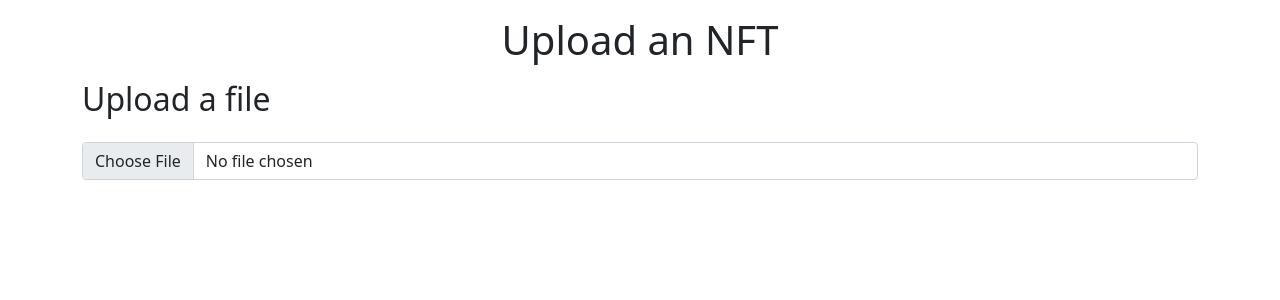
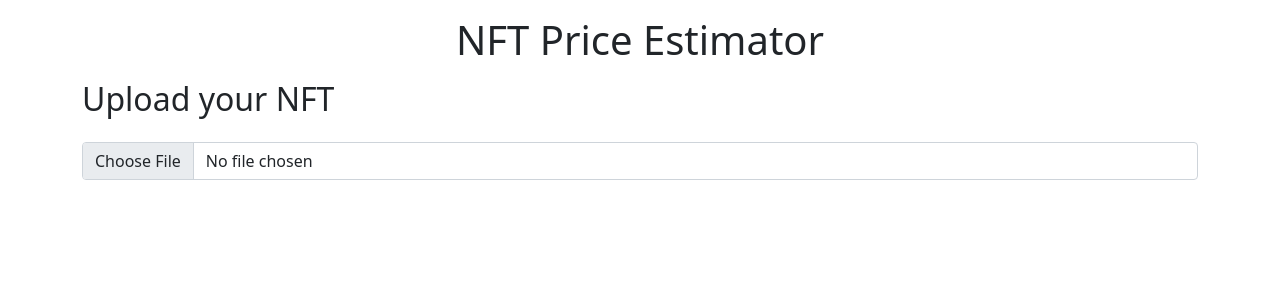
Before and after one commit to cs4225-nft-price-estimator/nft-price-estimator, a Flask app: page / in a window 1280 px wide. Shown: the top 300 px of the page. Run offline with Flask 2, Linux system fonts and the light colour scheme; some libraries are stand-ins or nearby versions.

Commit message:
refactor: rename html titles

```diff
--- a/templates/index.html
+++ b/templates/index.html
@@ -10,10 +10,10 @@
 
 </head>
 <body>
-    <p><h1 align="center">Upload an NFT</h1></p>
+    <p><h1 align="center">NFT Price Estimator</h1></p>
     <div class="container">
         <div class="row">
-            <h2>Upload a file</h2>
+            <h2>Upload your NFT</h2>
             <p>
                 {% with messages = get_flashed_messages() %}
                 {% if messages %}
```
